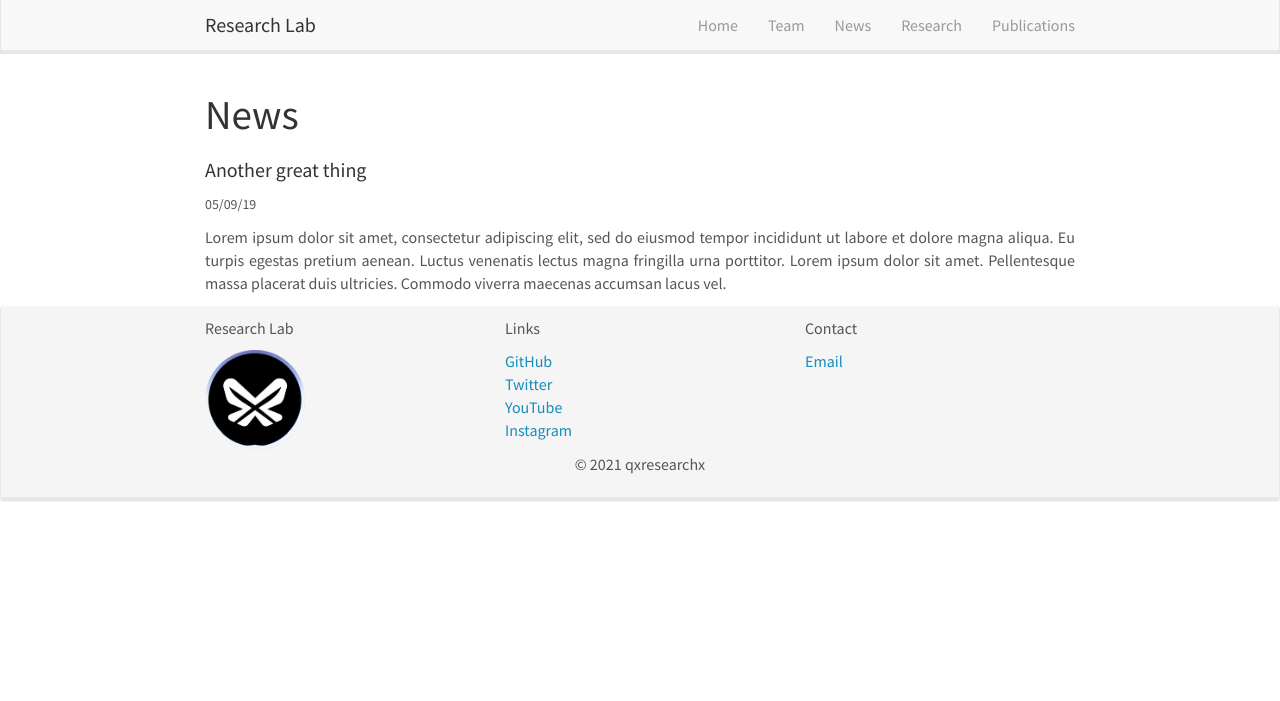
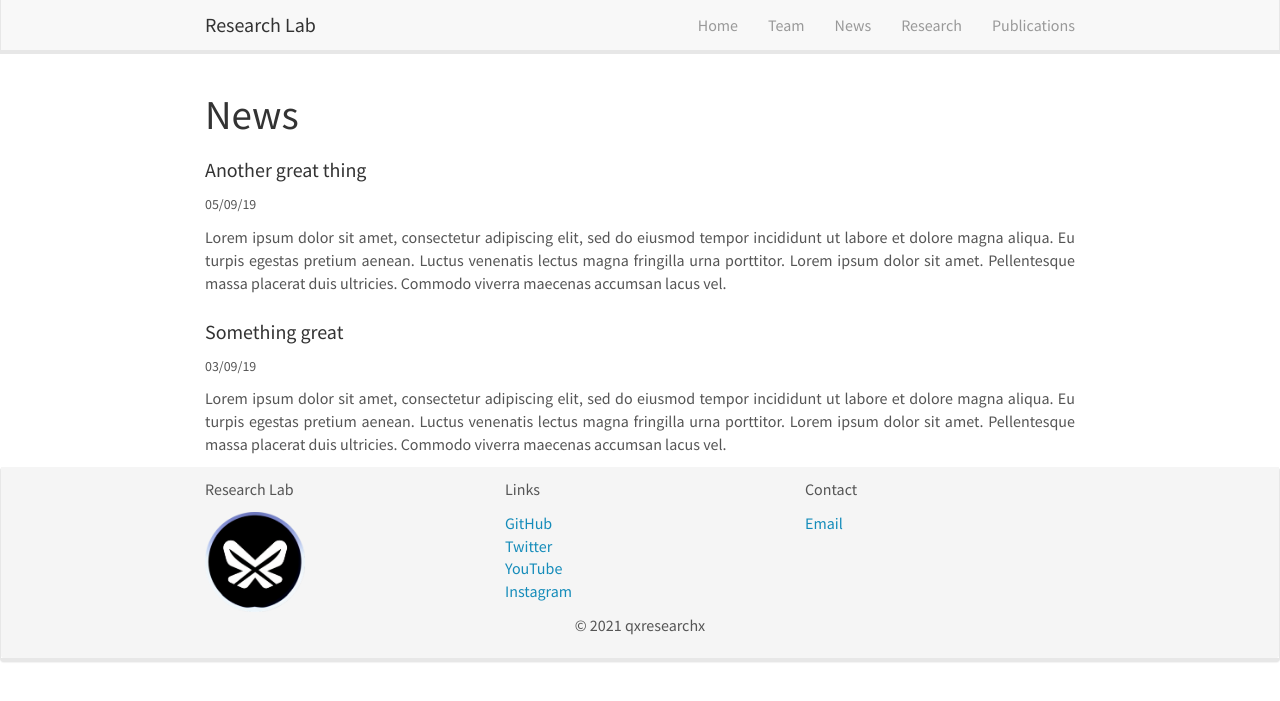
Before and after one commit to happy-hogan/happy-hogan.github.io, a Jekyll site: the page built from _pages/news.html, in a window 1280 px wide. Shown: the top 701 px of the page. Built offline with Jekyll 4.4.1, drawn with Linux system fonts in a browser that asks for light colours; nearby versions of some CDN libraries.

Commit message:
Update news.yml

```diff
--- a/_data/news.yml
+++ b/_data/news.yml
@@ -8,3 +8,14 @@
     Eu turpis egestas pretium aenean. Luctus venenatis lectus magna fringilla
     urna porttitor. Lorem ipsum dolor sit amet. Pellentesque massa placerat
     duis ultricies. Commodo viverra maecenas accumsan lacus vel.
+
+- date: 03/09/19
+  title: "Something great"
+  tags:
+    - some
+    - tags
+  content: Lorem ipsum dolor sit amet, consectetur adipiscing elit,
+    sed do eiusmod tempor incididunt ut labore et dolore magna aliqua.
+    Eu turpis egestas pretium aenean. Luctus venenatis lectus magna fringilla
+    urna porttitor. Lorem ipsum dolor sit amet. Pellentesque massa placerat
+    duis ultricies. Commodo viverra maecenas accumsan lacus vel.
```
